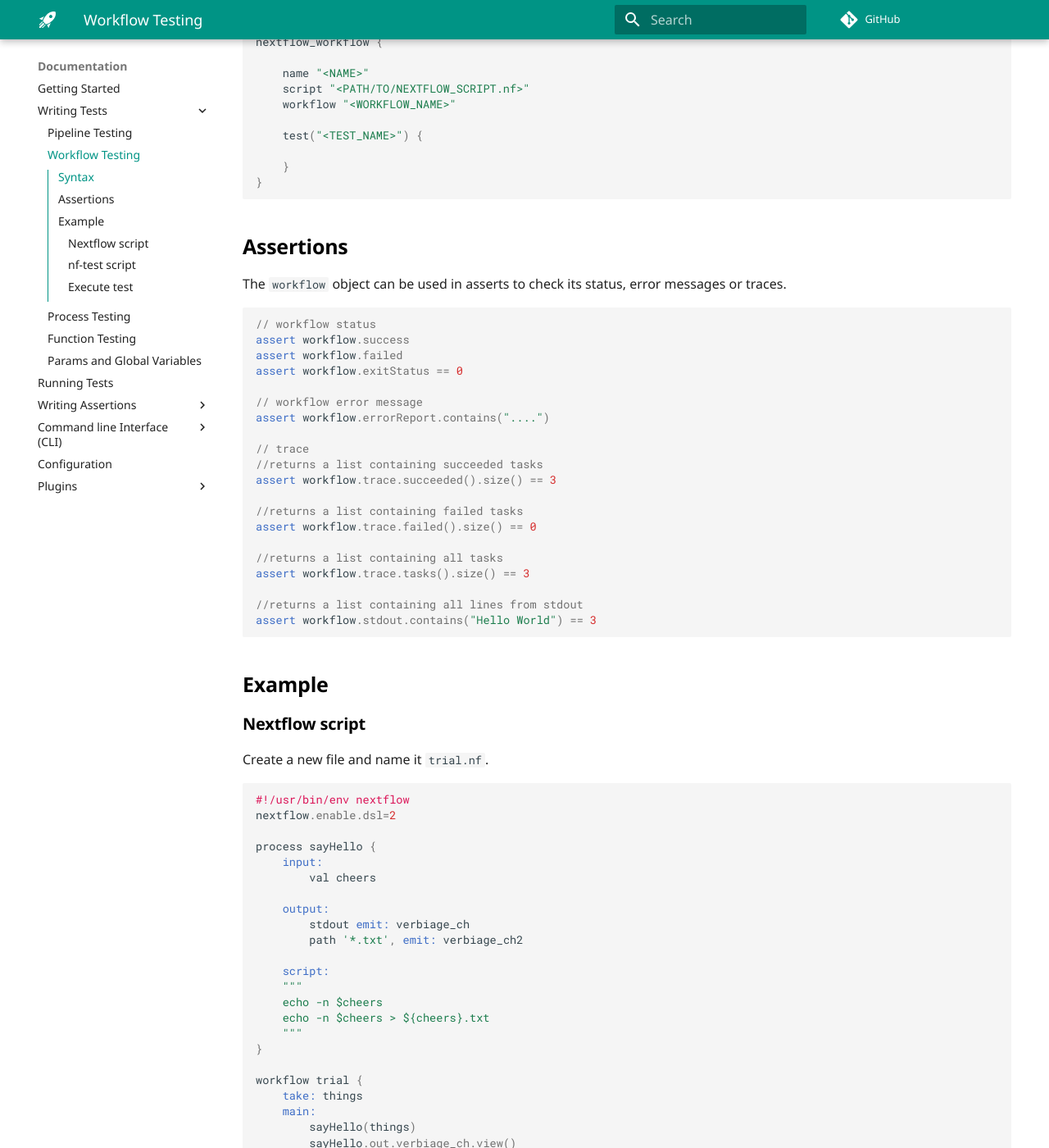
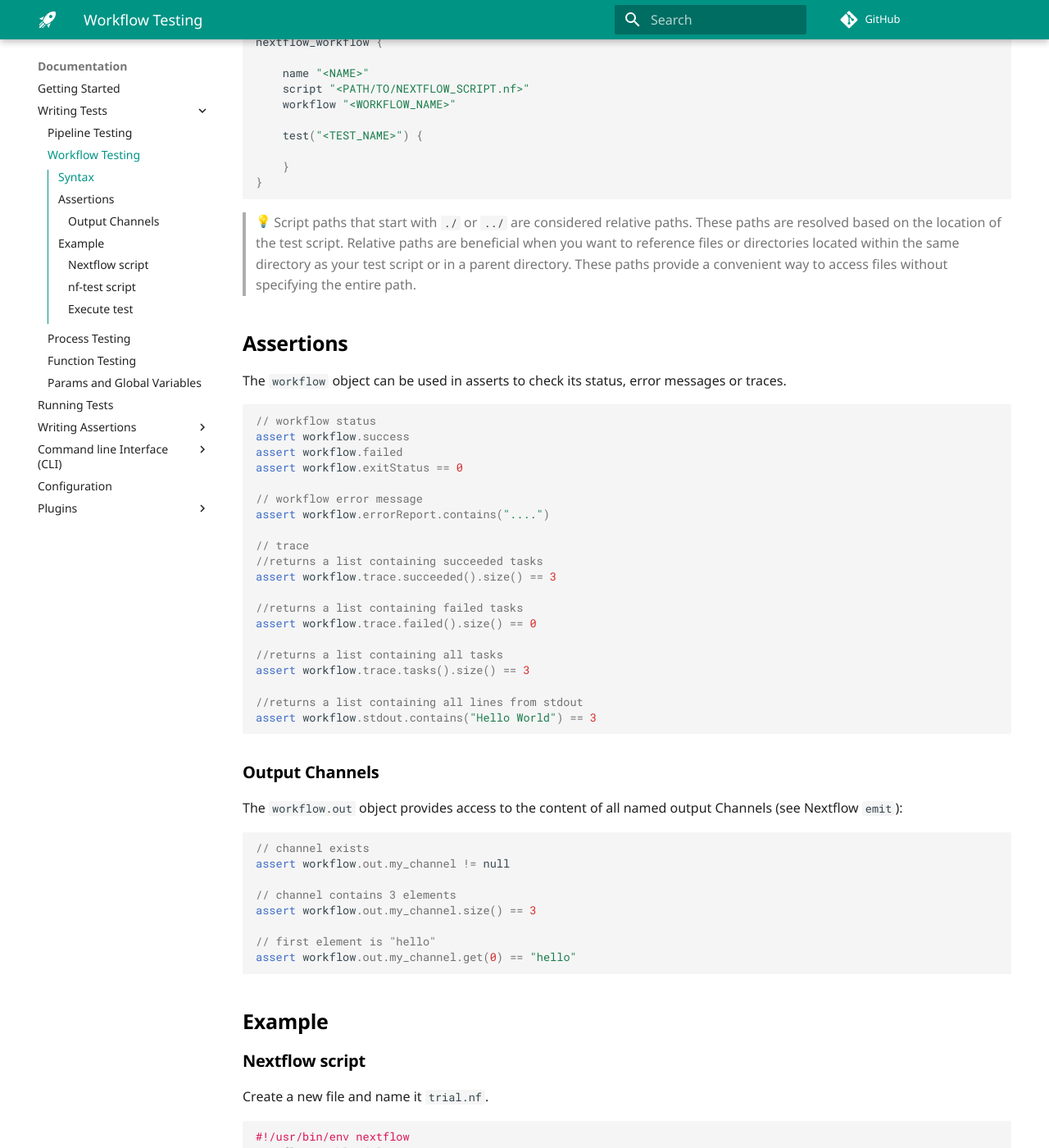
Before and after one commit to askimed/nf-test, an MkDocs documentation site: the page built from docs/docs/testcases/nextflow_workflow.md, in a window 1280 px wide and 1400 px high, scrolled down 313 px. Shown: the whole window at 82% size. Built offline with MkDocs 1.6.1 and Material for MkDocs 9.7.7, drawn with Linux system fonts in a browser that asks for light colours; emoji names are drawn with the system emoji font; some web fonts are replaced; comment, search, counter and statistics services are not loaded.

Commit message:
Add support of relative paths for script definition (#103)
* Add support of relative paths for script definition

* Add relative paths to documentation

````diff
--- a/docs/docs/testcases/nextflow_workflow.md
+++ b/docs/docs/testcases/nextflow_workflow.md
@@ -1,6 +1,9 @@
 # Workflow Testing
+
 nf-test also allows to test a specific workflow. Please checkout the [CLI](../cli/generate.md) to generate a workflow test.
+
 ## Syntax
+
 ```Groovy
 nextflow_workflow {
 
@@ -13,6 +16,9 @@ nextflow_workflow {
     }
 }
 ```
+
+> :bulb: Script paths that start with `./` or `../` are considered relative paths. These paths are resolved based on the location of the test script. Relative paths are beneficial when you want to reference files or directories located within the same directory as your test script or in a parent directory. These paths provide a convenient way to access files without specifying the entire path.
+
 
 ## Assertions
 
@@ -40,6 +46,21 @@ assert workflow.trace.tasks().size() == 3
 //returns a list containing all lines from stdout
 assert workflow.stdout.contains("Hello World") == 3
 
+```
+
+### Output Channels
+
+The `workflow.out` object provides access to the content of all named output Channels (see Nextflow `emit`):
+
+```groovy
+// channel exists
+assert workflow.out.my_channel != null
+
+// channel contains 3 elements
+assert workflow.out.my_channel.size() == 3
+
+// first element is "hello"
+assert workflow.out.my_channel.get(0) == "hello"
 ```
 
 
````
Also changed, not shown: docs/docs/testcases/nextflow_function.md (+3 -0 lines), docs/docs/testcases/nextflow_process.md (+16 -0 lines), 12 other files.
